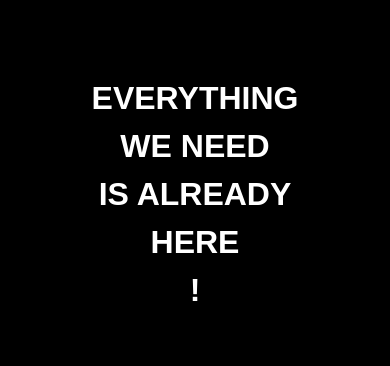
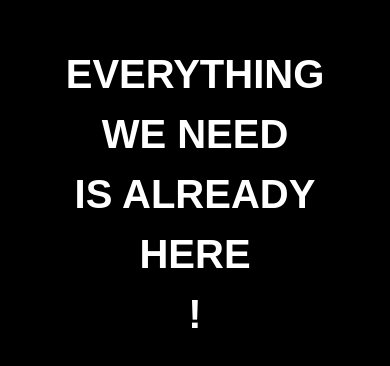
Before and after one commit to robinovitch61/ewniah, a plain HTML site: page index.html in a window 390 px wide. Shown: the part 228-594 px from the top of the page. Drawn offline with Linux system fonts and the light colour scheme.

Commit message:
font size

```diff
--- a/style.css
+++ b/style.css
@@ -41,4 +41,11 @@ p, h1, h2, h3, h4, h5, h6 {
   justify-content: center;
   color: white;
   font-family: arial;
+  font-size: 28px;
 }
+
+@media only screen and (max-width: 600px) {
+  .content {
+    font-size: 20px;
+  }
+}
```
